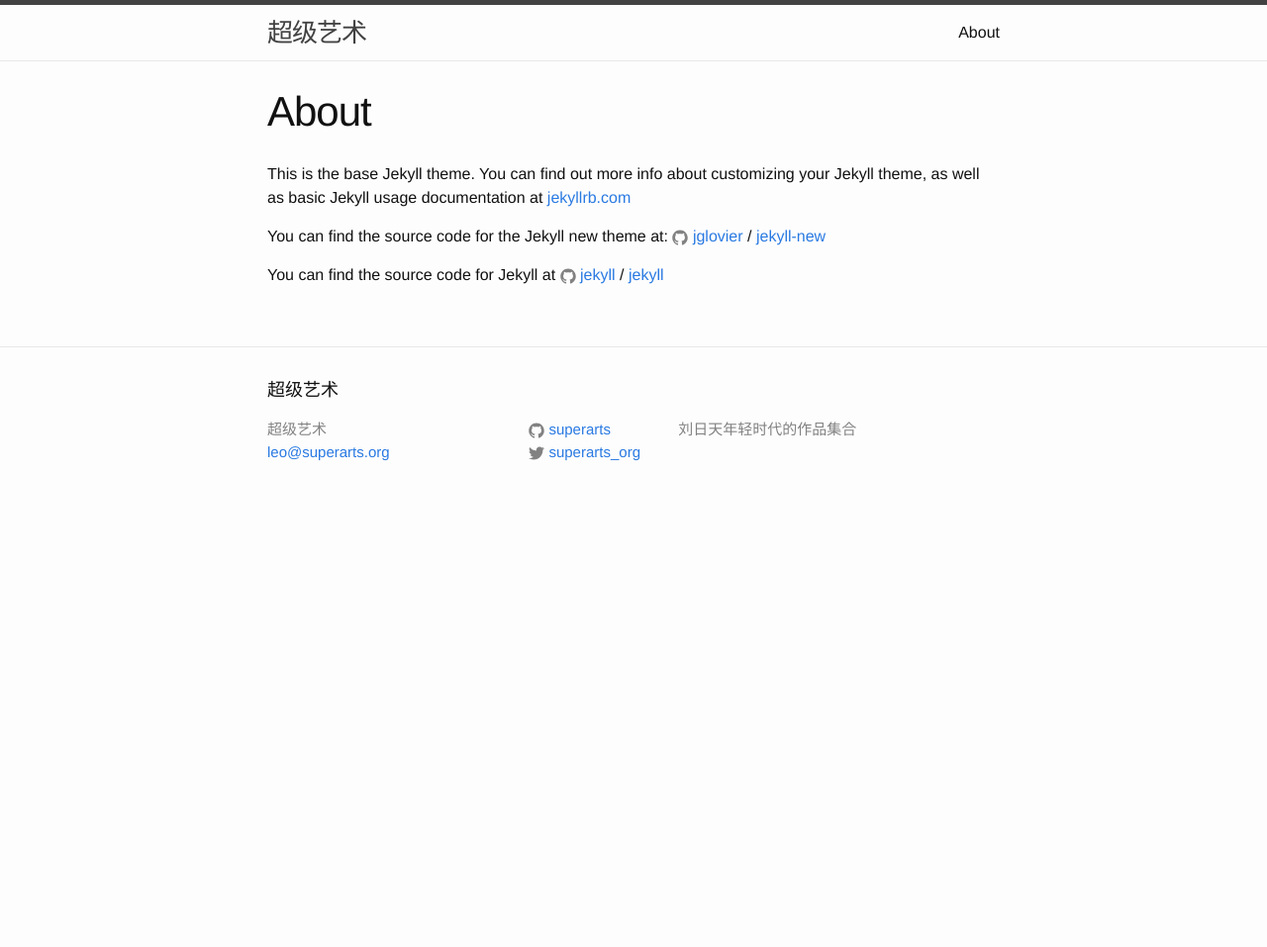
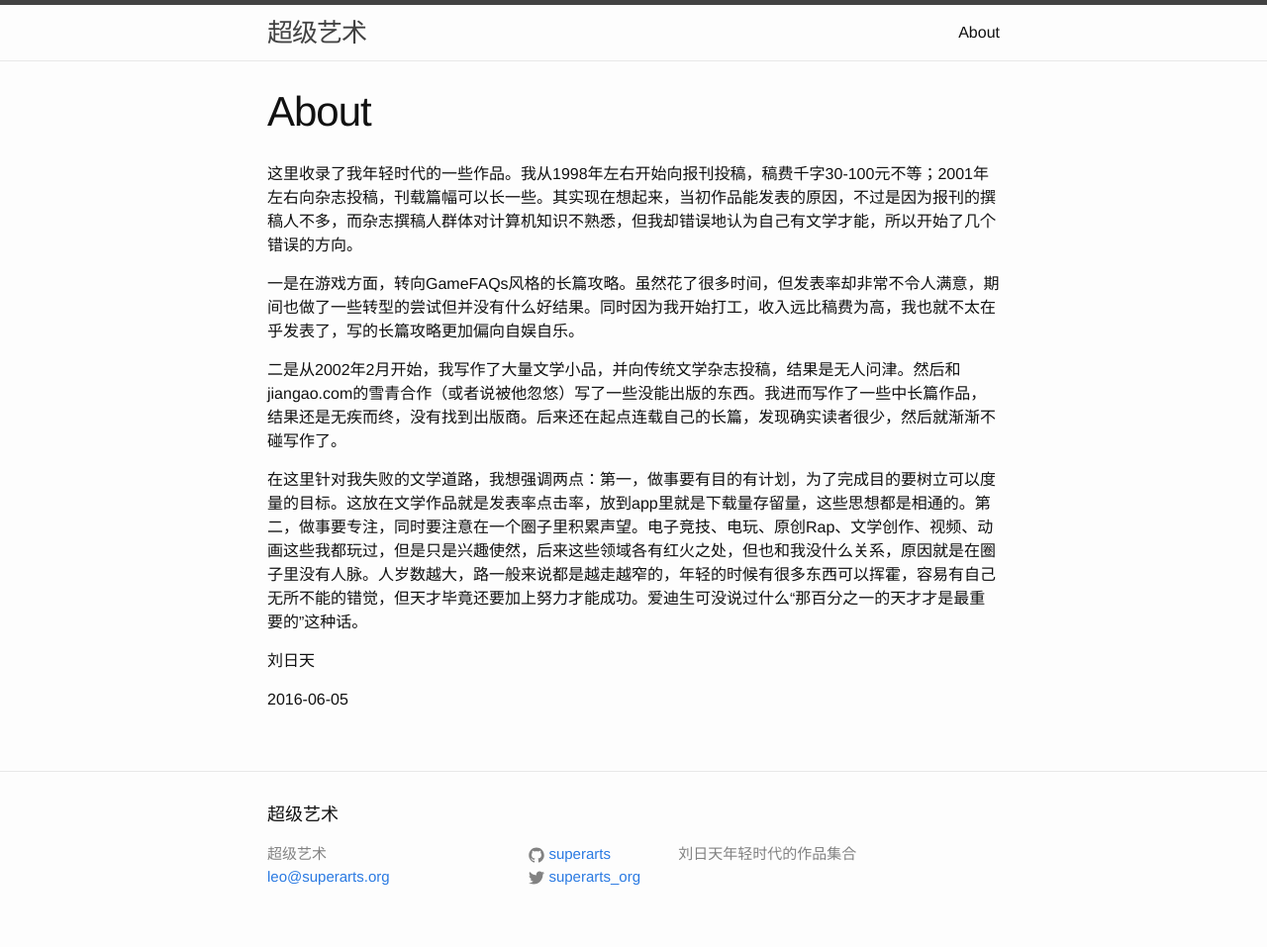
Before and after one commit to superarts/cn, a Jekyll site: the page built from about.md, in a window 1280 px wide. Shown: the whole page at 99% size. Built offline with Jekyll 4.4.1, drawn with Linux system fonts in a browser that asks for light colours; before the commit the page ends 900 px from its top, so only the background shows below that.

Commit message:
updated about

```diff
--- a/about.md
+++ b/about.md
@@ -4,12 +4,14 @@ title: About
 permalink: /about/
 ---
 
-This is the base Jekyll theme. You can find out more info about customizing your Jekyll theme, as well as basic Jekyll usage documentation at [jekyllrb.com](http://jekyllrb.com/)
+这里收录了我年轻时代的一些作品。我从1998年左右开始向报刊投稿，稿费千字30-100元不等；2001年左右向杂志投稿，刊载篇幅可以长一些。其实现在想起来，当初作品能发表的原因，不过是因为报刊的撰稿人不多，而杂志撰稿人群体对计算机知识不熟悉，但我却错误地认为自己有文学才能，所以开始了几个错误的方向。
 
-You can find the source code for the Jekyll new theme at:
-{% include icon-github.html username="jglovier" %} /
-[jekyll-new](https://github.com/jglovier/jekyll-new)
+一是在游戏方面，转向GameFAQs风格的长篇攻略。虽然花了很多时间，但发表率却非常不令人满意，期间也做了一些转型的尝试但并没有什么好结果。同时因为我开始打工，收入远比稿费为高，我也就不太在乎发表了，写的长篇攻略更加偏向自娱自乐。
 
-You can find the source code for Jekyll at
-{% include icon-github.html username="jekyll" %} /
-[jekyll](https://github.com/jekyll/jekyll)
+二是从2002年2月开始，我写作了大量文学小品，并向传统文学杂志投稿，结果是无人问津。然后和jiangao.com的雪青合作（或者说被他忽悠）写了一些没能出版的东西。我进而写作了一些中长篇作品，结果还是无疾而终，没有找到出版商。后来还在起点连载自己的长篇，发现确实读者很少，然后就渐渐不碰写作了。
+
+在这里针对我失败的文学道路，我想强调两点：第一，做事要有目的有计划，为了完成目的要树立可以度量的目标。这放在文学作品就是发表率点击率，放到app里就是下载量存留量，这些思想都是相通的。第二，做事要专注，同时要注意在一个圈子里积累声望。电子竞技、电玩、原创Rap、文学创作、视频、动画这些我都玩过，但是只是兴趣使然，后来这些领域各有红火之处，但也和我没什么关系，原因就是在圈子里没有人脉。人岁数越大，路一般来说都是越走越窄的，年轻的时候有很多东西可以挥霍，容易有自己无所不能的错觉，但天才毕竟还要加上努力才能成功。爱迪生可没说过什么“那百分之一的天才才是最重要的”这种话。
+
+刘日天
+
+2016-06-05
```
